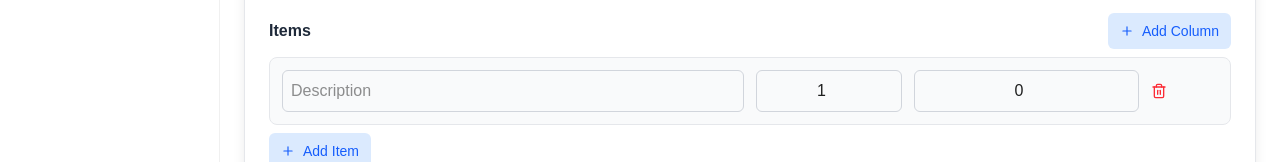
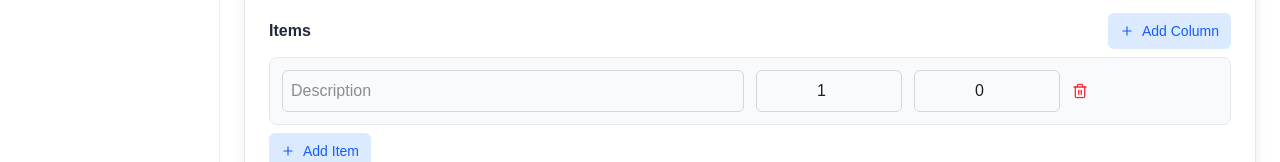
Before and after one commit to mahabur-rahman/invoice.softwarebd.live, a Next.js app: page /generate-invoice in a window 1280 px wide. Shown: the part 327-489 px from the top of the page. Built offline with nearby package versions, Linux system fonts and the light colour scheme; no server answers.

Commit message:
feat: initial custom column feature added

```diff
--- a/app/(dashboard)/generate-invoice/page.tsx
+++ b/app/(dashboard)/generate-invoice/page.tsx
@@ -67,12 +67,12 @@ const Page = () => {
 
   const [addcolumnModalOpen, setAddColumnModalOpen] = useState(false);
 
-  console.log('columns ', columns)
+  console.log('invoice data ', invoiceData)
 
   return (
     <div className="min-h-screen  flex flex-col gap-8">
       <div className="bg-white/80 backdrop-blur-md border border-gray-200 rounded-2xl shadow-lg p-6">
-        <InvoiceForm onUpdate={setInvoiceData} setAddColumnModalOpen={setAddColumnModalOpen} />
+        <InvoiceForm columns={columns} onUpdate={setInvoiceData} setAddColumnModalOpen={setAddColumnModalOpen} />
       </div>
 
       <div className="bg-white/80 backdrop-blur-md border border-gray-200 rounded-2xl shadow-lg p-6">
--- a/components/invoice/InvoiceForm.tsx
+++ b/components/invoice/InvoiceForm.tsx
@@ -7,6 +7,7 @@ import { useQuery } from "@apollo/client/react";
 import { ClientType, GetMyBusinessesQuery } from "@/lib/graphql/generated-types";
 import { GET_MY_BUSINESSES } from "@/lib/graphql/queries";
 import { GET_ALL_CLIENTS } from "@/lib/graphql/queries/invoice.queries";
+import { InvoiceColumnInput } from "@/app/(dashboard)/generate-invoice/page";
 
 interface InvoiceItem {
   description: string;
@@ -32,6 +33,7 @@ export interface InvoiceFormValues {
 interface InvoiceFormProps {
   onUpdate: (data: InvoiceFormValues) => void;
   setAddColumnModalOpen: React.Dispatch<React.SetStateAction<boolean>>;
+  columns: InvoiceColumnInput[]
 }
 
 const validationSchema = Yup.object({
@@ -40,7 +42,7 @@ const validationSchema = Yup.object({
   currency: Yup.string().required("Currency is required"),
 });
 
-const InvoiceForm = ({ onUpdate, setAddColumnModalOpen }: InvoiceFormProps) => {
+const InvoiceForm = ({ onUpdate, setAddColumnModalOpen, columns }: InvoiceFormProps) => {
 
   const initialValues: InvoiceFormValues = {
     client: "",
@@ -178,23 +180,24 @@ const InvoiceForm = ({ onUpdate, setAddColumnModalOpen }: InvoiceFormProps) => {
                     key={i}
                     className="grid grid-cols-12 gap-3 bg-gray-50 border border-gray-200 rounded-lg p-3"
                   >
-                    <Field
-                      name={`items.${i}.description`}
-                      placeholder="Description"
-                      className="col-span-6 p-2 border border-gray-300 rounded-md focus:ring-2 focus:ring-blue-500 outline-none"
-                    />
-                    <Field
-                      name={`items.${i}.qty`}
-                      type="number"
-                      placeholder="Qty"
-                      className="col-span-2 p-2 border border-gray-300 rounded-md text-center focus:ring-2 focus:ring-blue-500 outline-none"
-                    />
-                    <Field
-                      name={`items.${i}.price`}
-                      type="number"
-                      placeholder="Price"
-                      className="col-span-3 p-2 border border-gray-300 rounded-md text-center focus:ring-2 focus:ring-blue-500 outline-none"
-                    />
+                    {columns.map((column) => {
+                      const isDescription = column.fieldKey === "description";
+
+                      return (
+                        <Field
+                          key={column.fieldKey}
+                          name={`items.${i}.${column.fieldKey}`}
+                          type={column.type === "number" ? "number" : "text"}
+                          placeholder={column.label}
+                          className={`
+            p-2 border border-gray-300 rounded-md outline-none
+            focus:ring-2 focus:ring-blue-500
+            ${isDescription ? "col-span-6 text-left" : "col-span-2 text-center"}
+          `}
+                        />
+                      );
+                    })}
+
                     <button
                       type="button"
                       onClick={() => remove(i)}
@@ -204,6 +207,7 @@ const InvoiceForm = ({ onUpdate, setAddColumnModalOpen }: InvoiceFormProps) => {
                     </button>
                   </div>
                 ))}
+
                 <button
                   type="button"
                   onClick={() =>
```
